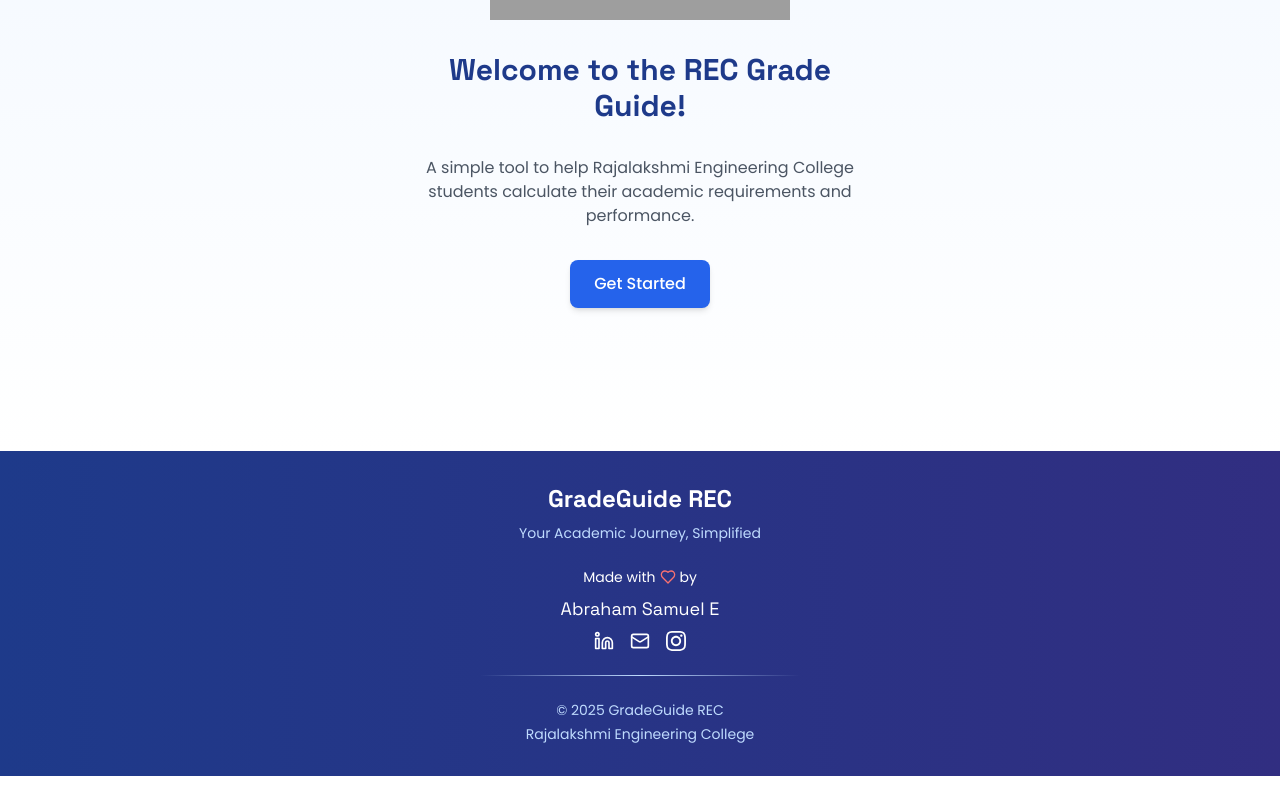
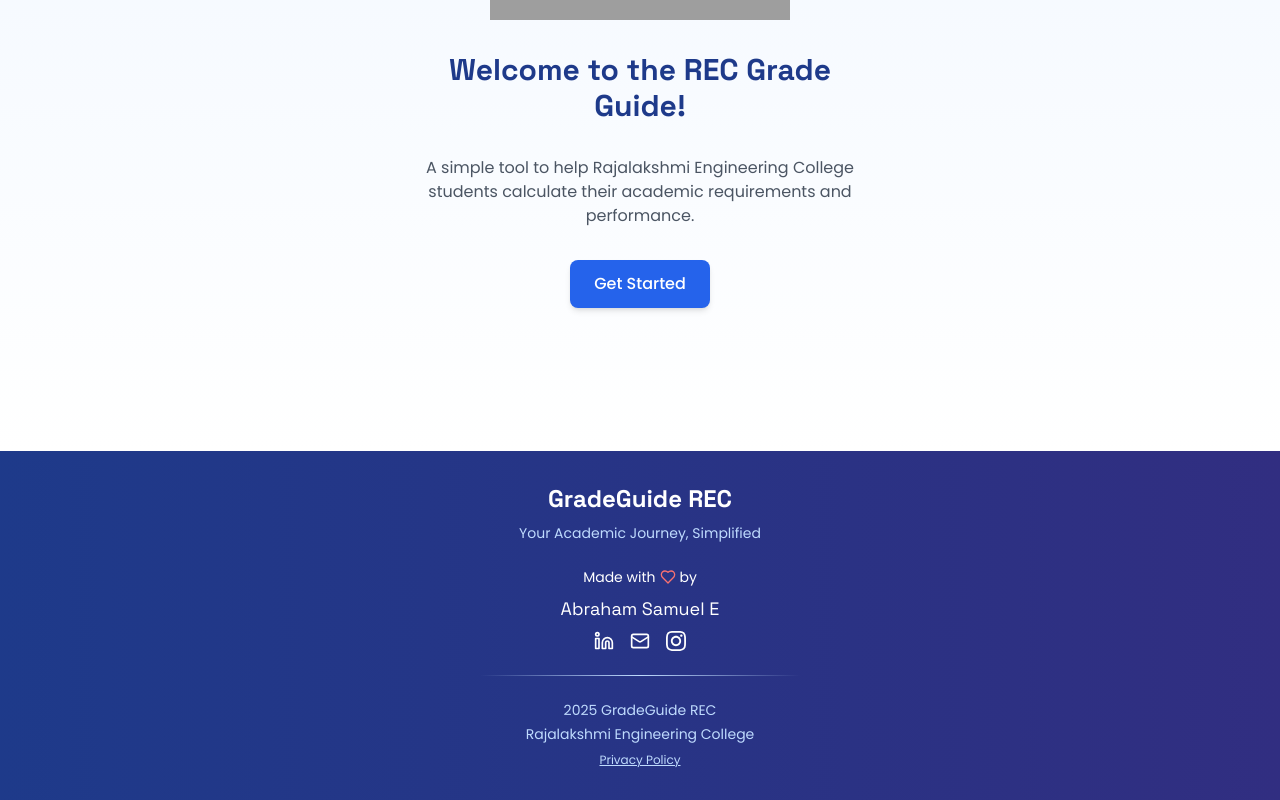
Before and after one commit to sam-verse/rec-grade-guide, a React (Vite) app: page / in a window 1280 px wide. Shown: the part 413-1213 px from the top of the page. Before the commit the page ends 1189 px from the top, so only its background shows below. Built offline with nearby package versions, Linux system fonts and the light colour scheme; grey boxes are pictures that could not be loaded.

Commit message:
grade guide version2

```diff
--- a/src/App.tsx
+++ b/src/App.tsx
@@ -127,7 +127,7 @@
               <QueriesPage onBack={() => navigateTo('menu')} />
             )}
           </main>
-          <Footer />
+          <Footer currentView={currentView} />
         </div>
 
         <UserDetailsModal
--- a/src/components/Footer.tsx
+++ b/src/components/Footer.tsx
@@ -1,14 +1,25 @@
-import React from 'react';
+import React, { useState } from 'react';
 import { Linkedin, Mail, Heart } from 'lucide-react';
 
-const Footer = () => {
+interface FooterProps { currentView: string; }
+
+const Footer: React.FC<FooterProps> = ({ currentView }) => {
+  const [showPrivacy, setShowPrivacy] = useState(false);
+  const themeMap: Record<string, { footer: string; header: string; subText: string; divider: string }> = {
+    gpa: { footer: 'from-green-900 to-green-900', header: 'bg-green-600', subText: 'text-green-200', divider: 'via-green-200' },
+    cgpa: { footer: 'from-purple-900 to-purple-900', header: 'bg-purple-600', subText: 'text-purple-200', divider: 'via-purple-200' },
+    queries: { footer: 'from-orange-900 to-orange-900', header: 'bg-orange-600', subText: 'text-orange-200', divider: 'via-orange-200' }
+  };
+  const { footer: footerGradient, header: headerBg, subText: subTextColor, divider: dividerColor } = themeMap[currentView] || { footer: 'from-blue-900 to-indigo-900', header: 'bg-blue-600', subText: 'text-blue-200', divider: 'via-blue-200' };
+
   return (
-    <footer className="bg-gradient-to-r from-blue-900 to-indigo-900 text-white py-8 mt-auto">
+    <>
+      <footer className={`bg-gradient-to-r ${footerGradient} text-white py-8 mt-auto`}>
         <div className="container mx-auto px-4">
           <div className="flex flex-col items-center space-y-6">
             <div className="text-center">
               <h3 className="font-primary text-2xl font-bold mb-2">GradeGuide REC</h3>
-            <p className="text-blue-200 text-sm">Your Academic Journey, Simplified</p>
+              <p className={`text-sm ${subTextColor}`}>Your Academic Journey, Simplified</p>
             </div>
 
             <div className="flex flex-col items-center space-y-2">
@@ -47,15 +58,37 @@
               </div>
             </div>
 
-          <div className="w-full max-w-xs mx-auto h-px bg-gradient-to-r from-transparent via-blue-200 to-transparent my-4"></div>
+            <div className={`w-full max-w-xs mx-auto h-px bg-gradient-to-r from-transparent ${dividerColor} to-transparent my-4`}></div>
 
-          <div className="text-center text-sm text-blue-200">
-            <p>© {new Date().getFullYear()} GradeGuide REC</p>
+            <div className={`text-center text-sm ${subTextColor}`}>
+              <p> {new Date().getFullYear()} GradeGuide REC</p>
               <p className="mt-1">Rajalakshmi Engineering College</p>
+              <div className="text-xs mt-2">
+                <button onClick={() => setShowPrivacy(true)} className={`underline hover:text-white ${subTextColor}`}>Privacy Policy</button>
+              </div>
             </div>
           </div>
         </div>
       </footer>
+      {showPrivacy && (
+        <div className="fixed inset-0 bg-black bg-opacity-60 flex items-center justify-center z-50 p-4">
+          <div className="bg-white rounded-xl shadow-2xl ring-1 ring-gray-200 max-w-2xl w-full overflow-y-auto max-h-[80vh]">
+            <div className={`flex justify-between items-center ${headerBg} px-6 py-4 rounded-t-xl`}>
+              <h2 className="text-lg font-semibold text-white">Privacy Policy</h2>
+              <button onClick={() => setShowPrivacy(false)} className="text-white hover:text-gray-200">✕</button>
+            </div>
+            <div className="p-6 text-gray-800 text-sm space-y-6">
+              <p>Welcome to GradeGuide REC’s Privacy Policy. Your trust is important to us, and we are committed to maintaining transparency about how this tool operates and handles any information you provide. Please read through this overview to understand what data is collected, how it is processed, and your rights as a user.</p>
+              <p>This application is designed by a student for students of Rajalakshmi Engineering College. The only personal information collected and stored is your name and department, which are used exclusively for anonymous statistical research and future enhancements. No identifying markers such as roll numbers, email addresses, or contact details are retained.</p>
+              <p>All computations performed by GradeGuide REC, including end-sem calculation, semester GPA, and CGPA tracking, occur entirely within your web browser. No calculation inputs or results are transmitted to or stored on remote servers, ensuring complete local privacy and control over your academic data.</p>
+              <p>Any data you enter during a session exists only in your current browser instance. Upon closing or refreshing the page, all input values are cleared and no session history is preserved. We encourage users to treat the tool as ephemeral and save any important results offline if needed.</p>
+              <p>Under no circumstances does GradeGuide REC sell, lease, or share your name and department data to third parties, advertisers, or external organizations. We do not employ tracking cookies, external analytics, or user profiling technologies beyond the minimal research scope outlined above.</p>
+              <p>By using GradeGuide REC, you acknowledge and agree to this policy. If you have questions, suggestions, or concerns regarding your privacy, please reach out via the contact links in this footer. Thank you for choosing GradeGuide REC to support your academic journey.</p>
+            </div>
+          </div>
+        </div>
+      )}
+    </>
   );
 };
 
```
Lines whose indentation alone changed are shown as unchanged.
